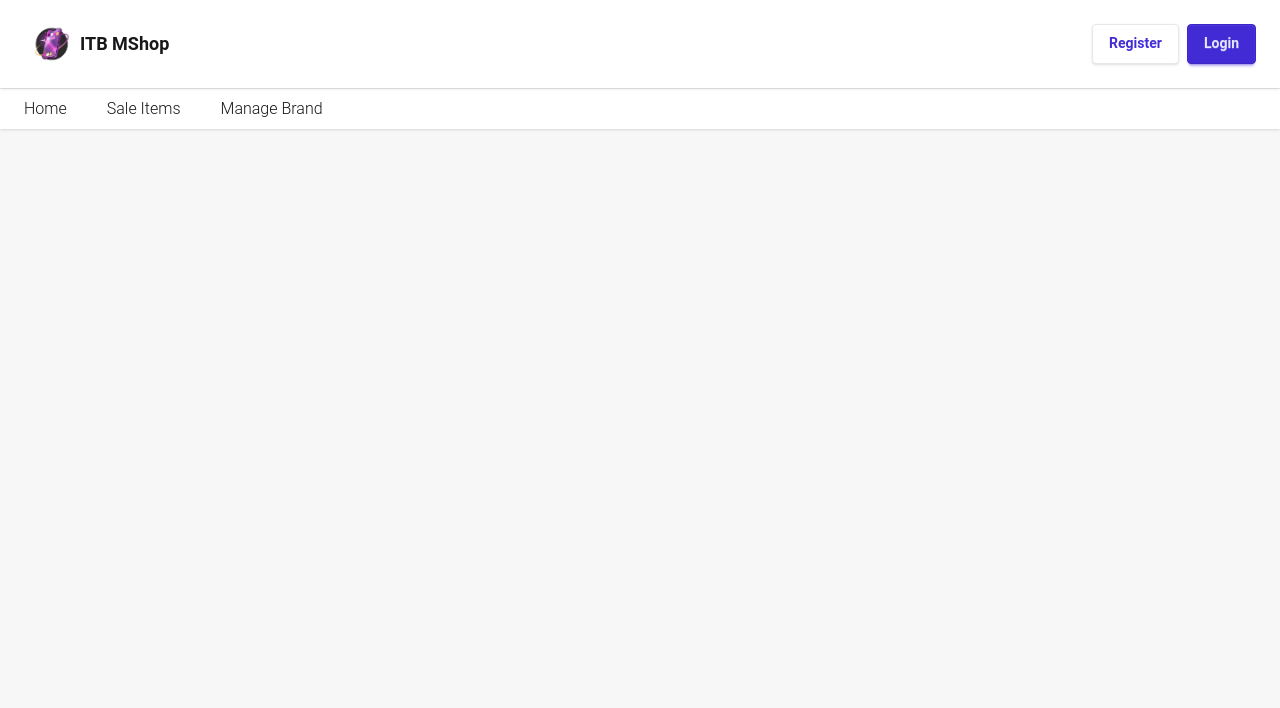
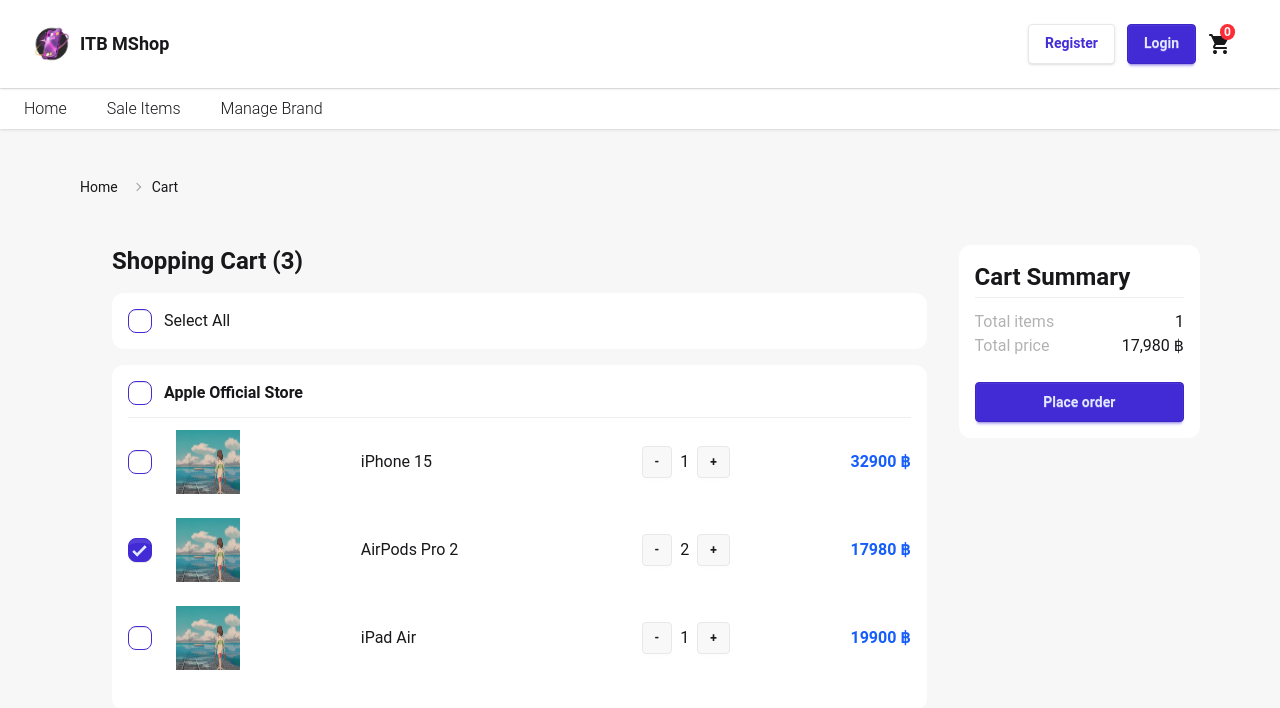
Before and after one commit to Pornput0012/SSI-1, a Vue app in the folder frontend/: page /cart in a window 1280 px wide. Shown: the top 708 px of the page. Built offline with nearby package versions, Linux system fonts and the light colour scheme; no server answers.

Commit message:
126-[add]  cart view

```diff
--- a/frontend/package.json
+++ b/frontend/package.json
@@ -17,6 +17,7 @@
     "vue-router": "^4.5.0"
   },
   "devDependencies": {
+    "@iconify/vue": "^5.0.0",
     "@vitejs/plugin-vue": "^5.2.3",
     "cypress": "^14.3.2",
     "daisyui": "^5.0.28",
--- a/frontend/src/App.vue
+++ b/frontend/src/App.vue
@@ -4,6 +4,8 @@ import NavBar from "./components/NavBar.vue";
 import { computed } from "vue";
 
 const route = useRoute();
+
+
 
 const authenFormPath = ['/register','/signin','/verify-email']
 
--- /dev/null
+++ b/frontend/src/components/CartIcon.vue
@@ -0,0 +1,22 @@
+<script setup>
+import { Icon } from '@iconify/vue';
+const props = defineProps({
+  qty: {
+    type: Number,
+    default: 0,
+  },
+});
+</script>
+
+<template>
+  <div class="relative">
+    <div class="rounded-full text-xs px-1 bg-red-500 text-white font-semibold text-center absolute left-3 bottom-4 itbms-cart-quantity" >{{ qty }}</div>
+    <Icon
+      icon="material-symbols:shopping-cart-rounded"
+      height="24"
+      width="24"
+    />
+  </div>
+</template>
+
+<style></style>
--- a/frontend/src/components/NavBar.vue
+++ b/frontend/src/components/NavBar.vue
@@ -2,11 +2,21 @@
 import { getProfile, logout } from "@/services/userService";
 import { useUserStore } from "@/stores/UserStore";
 import { computed, onMounted, ref } from "vue";
-import { useRouter } from "vue-router";
+import { RouterLink, useRouter } from "vue-router";
+import CartIcon from "./CartIcon.vue";
+
+
+
+const props = defineProps({
+  qty: {
+    type: Number,
+  },
+});
+
 const openHamburger = ref(false);
 
 function setOpenHamburger() {
-  openHamburger.value = !openHamburger.value
+  openHamburger.value = !openHamburger.value;
 }
 const router = useRouter();
 const userStore = useUserStore();
@@ -14,16 +24,16 @@ const nickName = computed(() => userStore.getNickName());
 
 const menu = [
   {
-    to: 'home',
-    text: 'Home',
+    to: "home",
+    text: "Home",
   },
   {
-    to: 'sale-items',
-    text: 'Sale Items',
+    to: "sale-items",
+    text: "Sale Items",
   },
   {
-    to: 'brands',
-    text: 'Manage Brand',
+    to: "brands",
+    text: "Manage Brand",
   },
 ];
 
@@ -56,8 +66,7 @@ onMounted(async () => {
           <img src="/logo.png" class="h-14 aspect-square" alt="logo" />
           ITB MShop
         </RouterLink>
-        <div class="flex items-center gap-2">
-          <div class="flex items-center gap-2" v-if="!nickName">
+        <div class="flex items-center gap-3">
           <router-link :to="{ name: 'register' }">
             <button
               class="itbms-register-button btn bg-base-100 text-indigo-700 px-4 py-1 shadow-sm"
@@ -70,9 +79,15 @@ onMounted(async () => {
             class="btn btn-primary px-4 py-1"
             >Login</router-link
           >
-          </div>
+          <RouterLink :to="{name : 'cart'}">
+
+            <CartIcon />
+          </RouterLink>
+          <div class="flex items-center gap-2 mr-3" v-if="!nickName"></div>
           <div v-if="nickName" class="flex items-center justify-center gap-4">
-            <p>Hello, <span class="itbms-nickname">{{ nickName }}</span></p>
+            <p>
+              Hello, <span class="itbms-nickname">{{ nickName }}</span>
+            </p>
             <div class="dropdown dropdown-end">
               <!-- Avatar button -->
               <label tabindex="0" class="btn btn-ghost btn-circle avatar">
@@ -89,11 +104,16 @@ onMounted(async () => {
                 tabindex="0"
                 class="dropdown-content menu p-2 shadow bg-base-100 rounded-box w-48 mt-2"
               >
-                <li >
-                  <router-link class="itbms-profile" :to="{ name: 'profile' }">Profile</router-link>
+                <li>
+                  <router-link class="itbms-profile" :to="{ name: 'profile' }"
+                    >Profile</router-link
+                  >
                 </li>
                 <li>
-                  <button @click="handleLogout" class="w-full text-left itbms-logout">
+                  <button
+                    @click="handleLogout"
+                    class="w-full text-left itbms-logout"
+                  >
                     Logout
                   </button>
                 </li>
@@ -143,17 +163,18 @@ onMounted(async () => {
         </button>
       </div>
     </div>
+
     <!-- <div>
       <RouterLink :to="{ name: 'home' }" class="btn btn-ghost text-xl">
         ITB MShop</RouterLink
       >
     </div> -->
+    <div class="flex gap-2 items-center">
+      <RouterLink :to="{name:'cart'}">
+        <CartIcon class="cursor-pointer" :qty="qty"/>
+      </RouterLink>
       <div class="dropdown dropdown-bottom dropdown-end">
-      <div
-        tabindex="0"
-        role="button"
-        class="btn btn-ghost btn-circle"
-      >
+        <div tabindex="0" role="button" class="btn btn-ghost btn-circle">
           <svg
             xmlns="http://www.w3.org/2000/svg"
             class="h-5 w-5"
@@ -171,9 +192,15 @@ onMounted(async () => {
         tabindex="0"
         class="dropdown-content menu bg-base-100 rounded-box z-1 w-52 p-2 shadow-sm"
         >
-        <RouterLink :to="{name: 'register'}"><li><a>Register</a></li></RouterLink>
-        <RouterLink :to="{name: 'signin'}"><li><a>Login</a></li></RouterLink>
+          <RouterLink :to="{ name: 'register' }"
+            ><li><a>Register</a></li></RouterLink
+          >
+          <RouterLink :to="{ name: 'signin' }"
+          ><li><a>Login</a></li></RouterLink
+          >
+
         </ul>
+      </div>
     </div>
   </div>
 
--- a/frontend/src/router/index.js
+++ b/frontend/src/router/index.js
@@ -14,6 +14,7 @@ import LoginView from "@/views/LoginView.vue";
 import ProfileView from "@/views/ProfileView.vue";
 import EditProfileView from "@/views/EditProfileView.vue";
 import { useUserStore } from "@/stores/UserStore";
+import CartView from "@/views/CartView.vue";
 
 const router = createRouter({
   history: createWebHistory(import.meta.env.BASE_URL),
@@ -94,6 +95,11 @@ const router = createRouter({
       component: EditProfileView,
       name: "EditProfile",
     },
+    {
+      path: "/cart",
+      component: CartView,
+      name: "cart",
+    },
   ],
 });
 
--- /dev/null
+++ b/frontend/src/stores/CartStore.js
@@ -0,0 +1,58 @@
+import { ref } from "vue";
+import { defineStore, acceptHMRUpdate } from "pinia";
+
+export const useCartStore = defineStore("Cart", () => {
+  const carts = ref(null);
+
+  function setCart(cart) {
+    if (Array.isArray(cart)) {
+      carts.value = cart;
+    }
+  }
+
+  function getCarts() {
+    return carts.value;
+  }
+
+  function findProductById(id){
+    const productIndex = carts.value.findIndex((ele) => ele.id === id);
+    return productIndex
+  }
+
+
+  function deleteProductById(id) {
+    if (!Array.isArray(carts.value)) {
+      return;
+    }
+
+    if (id && findProductById(id) !== -1) {
+      carts.value.splice(findProductById(id), 1);
+    }
+  }
+
+  function addToCart(product) {
+    carts.value.push(product);
+  }
+
+  function updateProductById(productId, product) {
+
+
+    if (findProductById(productId) !== -1 && product) {
+      carts.value.splice(productId, 1, product);
+    }
+  }
+
+  return {
+    carts,
+    setCart,
+    getCarts,
+    addToCart,
+    findProductById,
+    deleteProductById,
+    updateProductById
+  };
+});
+
+if (import.meta.hot) {
+  import.meta.hot.accept(acceptHMRUpdate(useCartStore, import.meta.hot));
+}
--- /dev/null
+++ b/frontend/src/views/CartView.vue
@@ -0,0 +1,154 @@
+<script setup>
+import Breadcrumbs from "@/components/Breadcrumbs.vue";
+import { computed, ref } from "vue";
+
+// Mockup ข้อมูลสินค้า
+const carts = ref([
+  { id: 1, name: "iPhone 15", price: 32900, quantity: 1, checked: false },
+  { id: 2, name: "AirPods Pro 2", price: 8990, quantity: 2, checked: true },
+  { id: 3, name: "iPad Air", price: 19900, quantity: 1, checked: false },
+]);
+
+const selectAll = ref(false);
+
+// กด selectAll ให้เลือกทุกอัน
+const toggleSelectAll = () => {
+  carts.value.forEach((item) => (item.checked = selectAll.value));
+};
+
+// จำนวนที่เลือก
+const itemSelected = computed(() => {
+  return carts.value.filter((item) => item.checked);
+});
+
+// ราคารวมของที่เลือก
+const totalPrice = computed(() => {
+  return itemSelected.value.reduce(
+    (sum, item) => sum + item.price * item.quantity,
+    0
+  );
+});
+
+// เพิ่ม/ลดจำนวน
+const increaseQty = (index) => {
+  carts.value[index].quantity++;
+};
+const decreaseQty = (index) => {
+  if (carts.value[index].quantity > 1) {
+    carts.value[index].quantity--;
+  }
+};
+</script>
+
+<template>
+  <Breadcrumbs :crumbs="[{ label: 'Cart' }]" />
+  <div class="w-full h-full px-10 pb-10 md:px-20 md:pb-20">
+    <!-- Header Section -->
+    <div class="w-full flex flex-col lg:flex-row justify-between items-center">
+      <div class="w-full flex justify-between">
+        <div class="w-full mx-8">
+          <h1 class="font-bold text-2xl mb-4 sm:mb-6 md:mb-10 lg:mb-0">
+            Shopping Cart ({{ carts.length }})
+          </h1>
+
+          <div
+            class="flex gap-3 items-center text-md mt-4 bg-white w-full p-4 rounded-xl"
+          >
+            <input
+              type="checkbox"
+              class="checkbox checkbox-primary"
+              v-model="selectAll"
+              @change="toggleSelectAll"
+            />
+            Select All
+          </div>
+
+          <div>
+            <div class="flex flex-col mt-4 bg-white w-full p-4 rounded-xl">
+              <!-- ร้านค้า -->
+              <div class="flex gap-3 items-center text-md">
+                <input
+                  type="checkbox"
+                  v-model="selectAll"
+                  class="checkbox checkbox-primary"
+                  @change="toggleSelectAll"
+                />
+                <p class="font-bold">{{ "Apple Official Store" }}</p>
+              </div>
+              <hr class="my-3 text-base-300" />
+
+              <!-- รายการสินค้าในร้าน -->
+              <div
+                v-for="(item, index) in carts"
+                :key="item.id"
+                class="flex items-center justify-between mb-6"
+              >
+                <div class="flex items-center gap-6">
+                  <input
+                    type="checkbox"
+                    v-model="item.checked"
+                    class="checkbox checkbox-primary"
+                  />
+                  <img
+                    src="../assets/bg.jpg"
+                    class="w-16 aspect-square"
+                    alt=""
+                  />
+                </div>
+
+                <span class="product-name w-40">{{ item.name }}</span>
+
+                <div class="quantity flex items-center gap-2">
+                  <button class="btn btn-sm" @click="decreaseQty(index)">
+                    -
+                  </button>
+                  <span>{{ item.quantity }}</span>
+                  <button class="btn btn-sm" @click="increaseQty(index)">
+                    +
+                  </button>
+                </div>
+
+                <span class="price font-bold text-blue-600">
+                  {{ item.price * item.quantity }} ฿
+                </span>
+              </div>
+            </div>
+          </div>
+        </div>
+
+        <!-- Summary -->
+        <div class="flex flex-col h-fit bg-white w-80 p-4 rounded-xl">
+          <div>
+            <p class="font-bold text-2xl mb-4 sm:mb-6 md:mb-10 lg:mb-0">
+              Cart Summary
+            </p>
+            <hr class="my-1 text-base-300" />
+            <div class="mt-3">
+              <div class="flex justify-between">
+                <p class="text-black/30">Total items</p>
+                <p>{{ itemSelected.length }}</p>
+              </div>
+              <div class="flex justify-between">
+                <p class="text-black/30">Total price</p>
+                <p>{{ totalPrice.toLocaleString() }} ฿</p>
+              </div>
+            </div>
+          </div>
+          <button
+            class=" mt-6 btn btn-primary w-full"
+            :disabled="itemSelected.length === 0"
+          >
+            Place order
+          </button>
+        </div>
+      </div>
+    </div>
+  </div>
+</template>
+
+<style scoped>
+.cart-item {
+  border-bottom: 1px solid #eee;
+  padding-bottom: 10px;
+}
+</style>
```
Also changed, not shown: frontend/src/components/SaleItemGalleryModel.vue (+21 -4 lines), 1 other file (tests, documents, lock files or other folders). Lines whose indentation alone changed are shown as unchanged.
